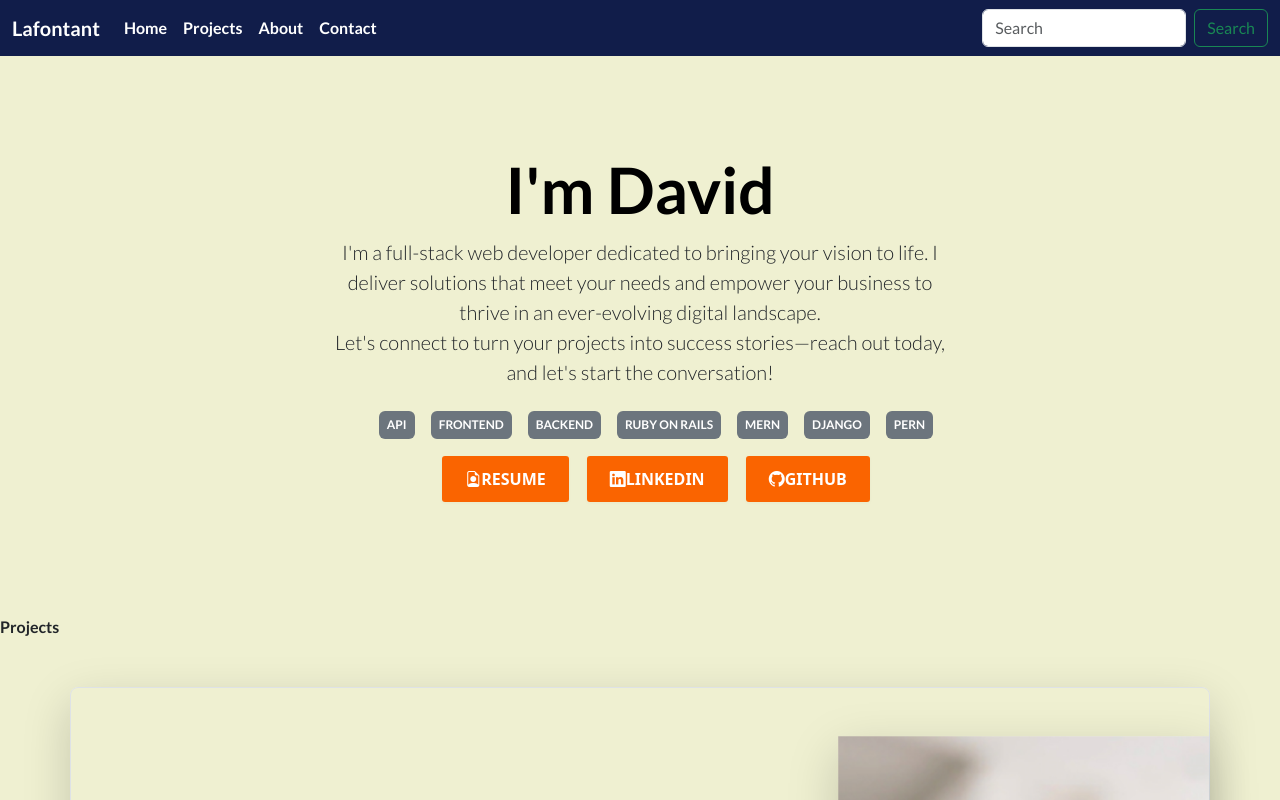
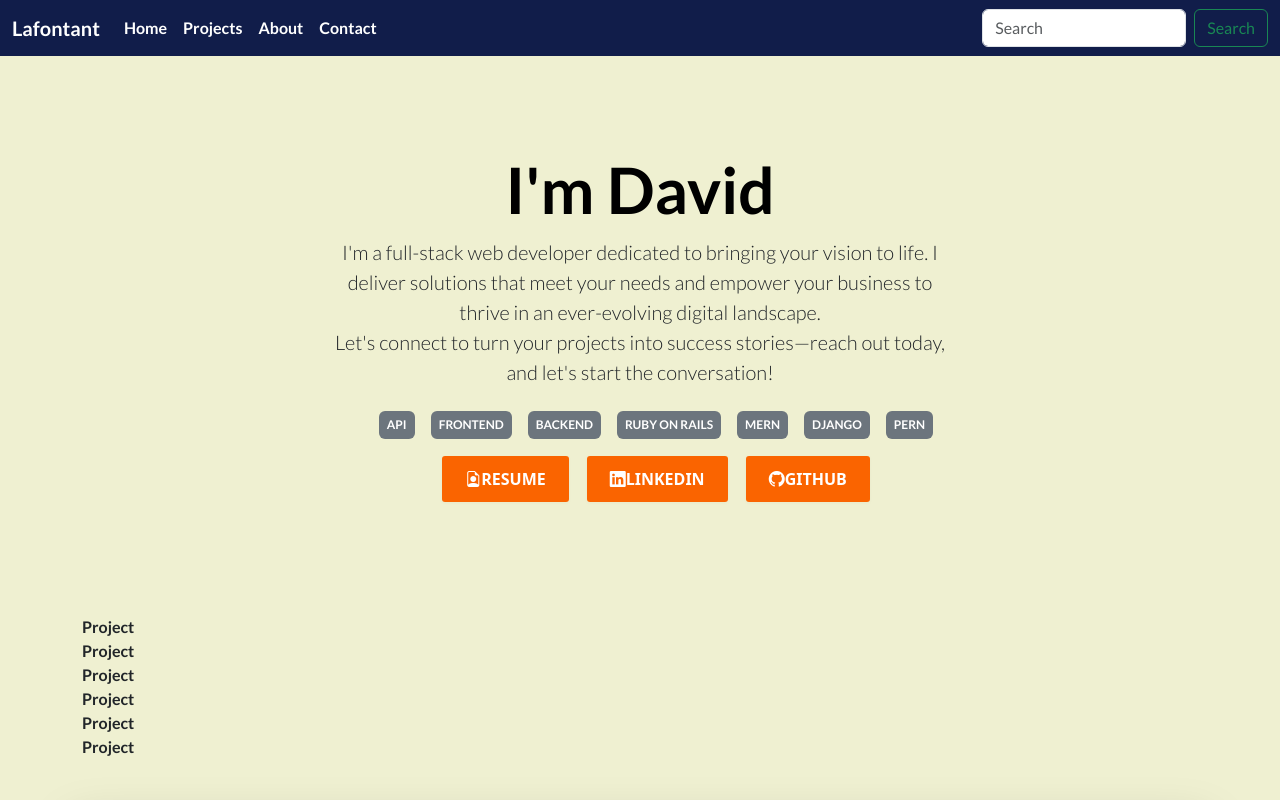
Before and after one commit to david-lafontant/profile, a React (Vite) app: page / in a window 1280 px wide. Built offline with nearby package versions, Linux system fonts and the light colour scheme.

Commit message:
Import data and display project card

```diff
--- a/src/components/Projects.jsx
+++ b/src/components/Projects.jsx
@@ -1,13 +1,16 @@
-import React, { useEffect, useState } from 'react'
+import React, { useState } from 'react'
 import data from '../utils/data'
-import { use } from 'react'
+import Project from './Project';
 
 
 export const Projects = () => {
-    const [projects, setProject] = useState(data)
-
+    const [projecstList, setProjectsList] = useState(data)
 
     return (
-        <div>Projects</div>
+        <div className='container '>
+            <div className="row align-items-center justify-content-center">
+            {projecstList.map(elem=><Project key={elem.id} item={elem} />)}
+            </div>
+        </div>
     )
 }
```
